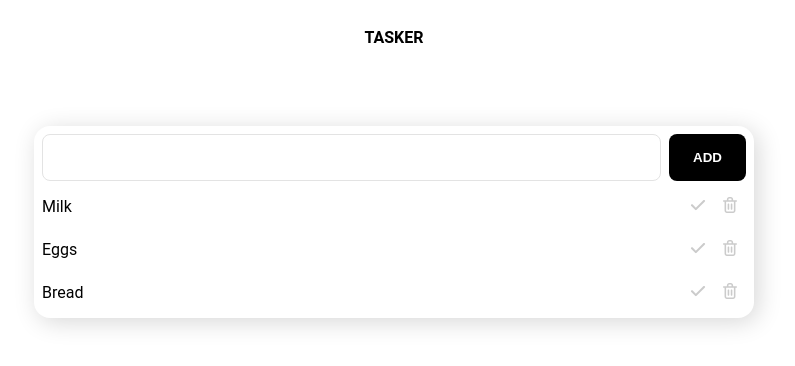
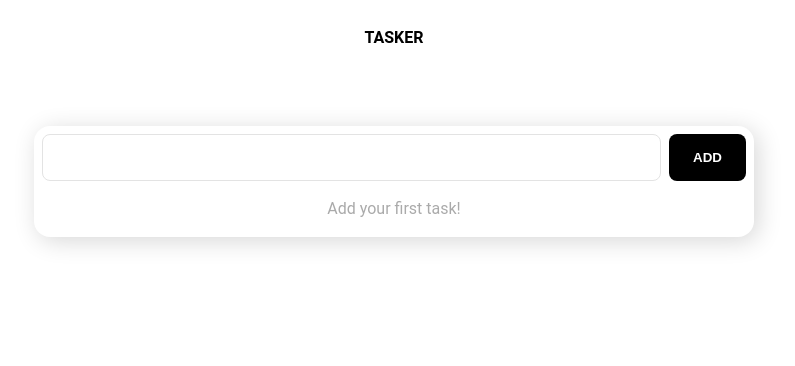
Before and after one commit to j0lib0is/Deployment-Project, a React (Create React App) app: page / in a window 1280 px wide. Shown: the top 366 px of the page, without its empty margins (246-1041 px from the left). Built offline with nearby package versions, Linux system fonts and the light colour scheme.

Commit message:
added an empty state to the taskList

```diff
--- a/src/App.css
+++ b/src/App.css
@@ -252,3 +252,14 @@ select {
 	margin: 8px;
 	padding: 4px;
 }
+
+.empty-wrapper {
+	width: 100%;
+	margin-top: 8px;
+	padding: 8px;
+	border-radius: 8px;
+	color: #aaa;
+	display: flex;
+	align-items: center;
+	justify-content: center;
+}
--- a/src/App.js
+++ b/src/App.js
@@ -5,12 +5,9 @@ import './App.css';
 import AddTask from './components/AddTask';
 import TaskList from './components/TaskList';
 
-// Initial State
-const defaultTasks = [{name: 'Milk', complete: false}, {name: 'Eggs', complete: false}, {name: 'Bread', complete: false}]
-
 function App() {
   // State
-  const [taskList, setTaskList] = useState(defaultTasks);
+  const [taskList, setTaskList] = useState([]);
   // const [completedTasks, setCompletedTasks] = useState([]);
 
   // Local Functions
--- /dev/null
+++ b/src/components/EmptyState.js
@@ -0,0 +1,11 @@
+import React from 'react';
+
+const EmptyState = () => {
+	return(
+		<div className='empty-wrapper'>
+			<p>Add your first task!</p>
+		</div>
+	);
+}
+
+export default EmptyState;
--- a/src/components/TaskList.js
+++ b/src/components/TaskList.js
@@ -1,7 +1,8 @@
 import React from 'react';
 
 // Components
-import Task from './Task'
+import Task from './Task';
+import EmptyState from './EmptyState';
 
 const TaskList = (props) => {
 
@@ -10,11 +11,16 @@ const TaskList = (props) => {
 
 	// Return
 	return (
-		<ul className='taskList'>
-			{taskList.map((task) => {
-				return <Task taskList={taskList} task={task} setTaskList={setTaskList} key={task.name}/>;
-			})}
-		</ul>
+		<div className='taskList'>
+			{taskList.length === 0
+				? <EmptyState/>
+				: <ul className='taskList'>
+					{taskList.map((task) => {
+						return <Task taskList={taskList} task={task} setTaskList={setTaskList} key={task.name}/>;
+					})}
+				</ul>
+			}
+		</div>
 	);
 }
 
```
